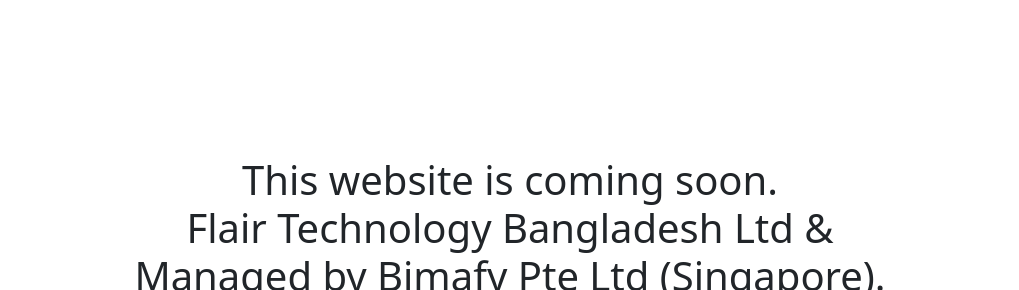
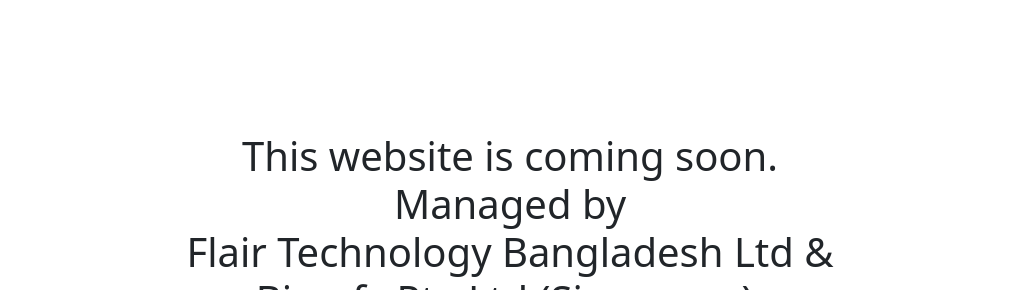
Before and after one commit to polodev/flairtech.co, a plain HTML site: page index.html in a window 1280 px wide. Shown: the part 120-410 px from the top of the page, without its empty margins (130-1149 px from the left). Drawn offline with nearby package versions, Linux system fonts and the light colour scheme.

Commit message:
--updated--

```diff
--- a/index.html
+++ b/index.html
@@ -16,8 +16,10 @@
       <h1>
         This website is coming soon.
         <br>
+        Managed by
+        <br>
         Flair Technology Bangladesh Ltd & <br>
-        Managed by Bimafy Pte Ltd (Singapore).
+        Bimafy Pte Ltd (Singapore).
         <br>
         To learn more send us an email at <a href="mailto:cs@bimabd.com">cs@bimabd.com</a>
         <br>
```
